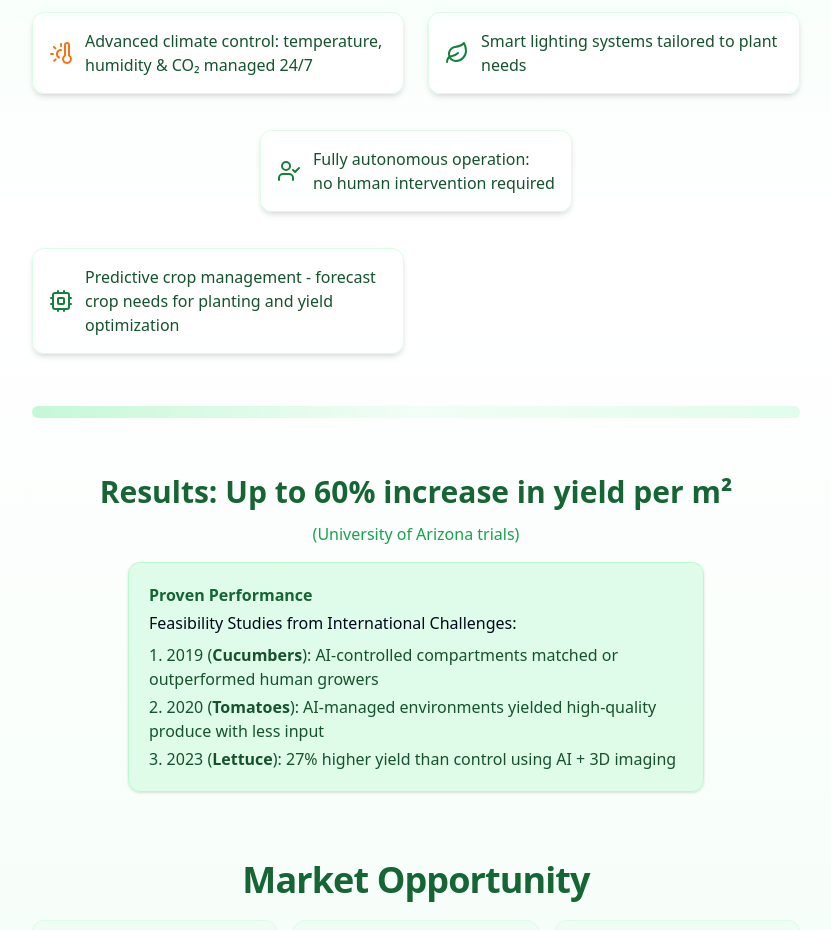
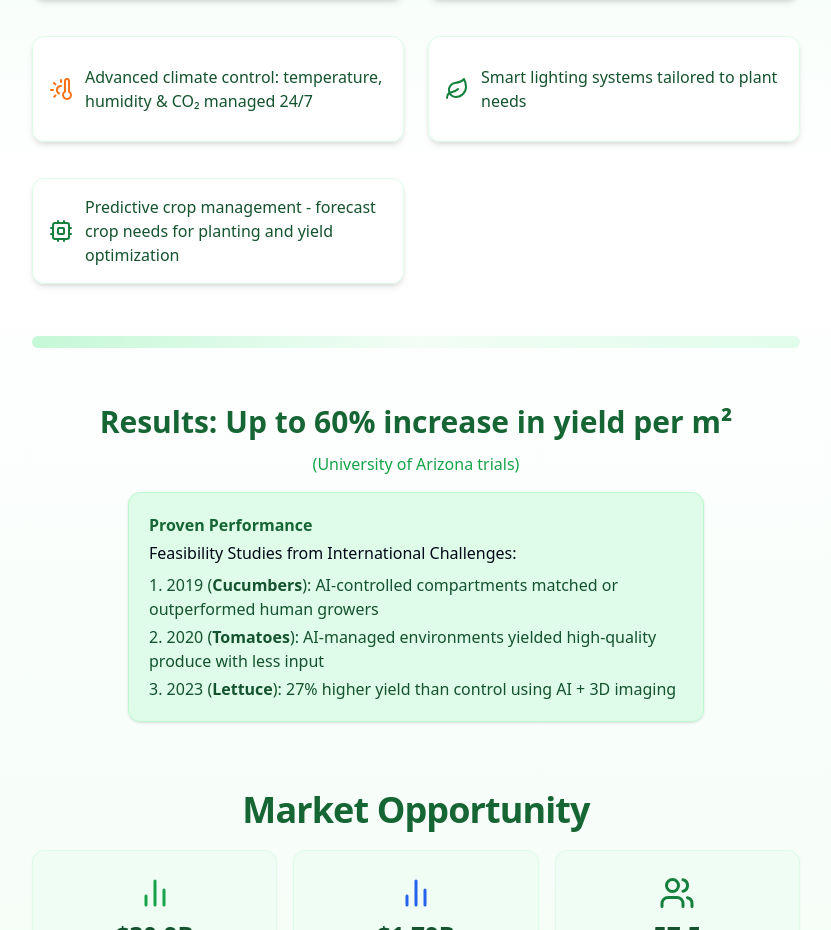
Before and after one commit to sagitevet-lab/grow-ai-oasis, a React (Vite) app: page /learn in a window 1280 px wide. Shown: the part 984-1914 px from the top of the page, without its empty margins (224-1055 px from the left). Built offline with nearby package versions, Linux system fonts and the light colour scheme.

Commit message:
Remove "Fully autonomous operation" block
Removed the specified block from the "Learn More" page.

```diff
--- a/src/pages/LearnMore.tsx
+++ b/src/pages/LearnMore.tsx
@@ -87,22 +87,7 @@ const LearnMore = () => {
               Smart lighting systems tailored to plant needs
             </SolutionFeatureBlock>
             {/* Row 3 */}
-            <div
-              className="
-                md:col-span-2
-                flex flex-col justify-center items-center
-                h-full
-              "
-            >
-              <SolutionFeatureBlock icon={<UserCheck className="text-green-700" />} delay={320}>
-                <span className="block font-medium">Fully autonomous operation:</span>
-                <span className="block">no human intervention required</span>
-              </SolutionFeatureBlock>
-            </div>
-            <SolutionFeatureBlock icon={<Cpu className="text-green-700" />} delay={380}
-              // Ensures full width on small screens, bottom right cell on md+
-              className="md:col-span-2 md:row-start-4 md:col-start-1"
-            >
+            <SolutionFeatureBlock icon={<Cpu className="text-green-700" />} delay={380}>
               Predictive crop management - forecast crop needs for planting and yield optimization
             </SolutionFeatureBlock>
           </div>
```
